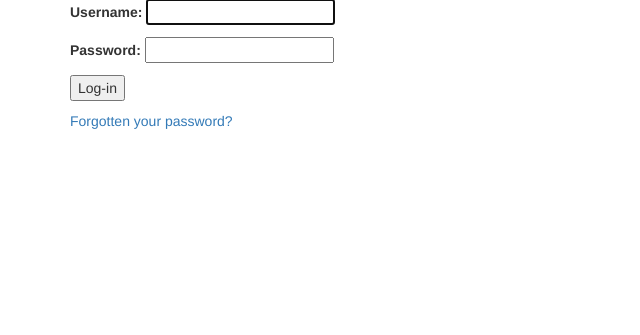
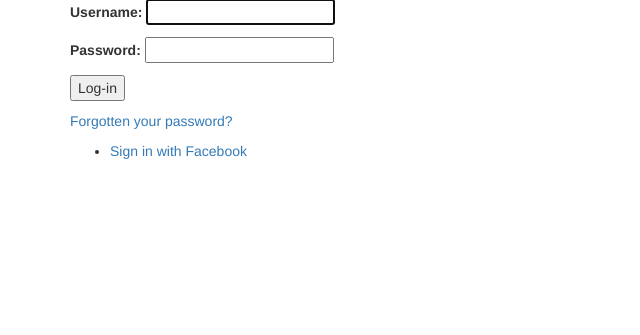
Before and after one commit to Yanze/bookmarks, a Django app: page /account/login/ in a window 1280 px wide. Shown: the part 121-456 px from the top of the page, without its empty margins (0-640 px from the left). Run offline with Django 3.2, Linux system fonts and the light colour scheme; some libraries are stand-ins or nearby versions.

Commit message:
Facebook login

```diff
--- a/account/templates/registration/login.html
+++ b/account/templates/registration/login.html
@@ -21,5 +21,11 @@
     </form>
     <p><a href="{% url "password_reset" %}">Forgotten your password?</a></p>
   </div>
+
+  <div class="social">
+    <ul>
+      <li class="facebook"><a href="{% url 'social:begin' 'facebook' %}">Sign in with Facebook</a></li>
+    </ul>
+  </div>
 </div>
 {% endblock %}
--- a/bookmarks/settings.py
+++ b/bookmarks/settings.py
@@ -21,12 +21,17 @@ LOGIN_REDIRECT_URL = reverse_lazy('dashboard')
 LOGIN_URL = reverse_lazy('login')
 LOGOUT_URL = reverse_lazy('logout')
 
+SOCIAL_AUTH_FACEBOOK_KEY = os.environ.get('SOCIAL_AUTH_FACEBOOK_KEY')
+SOCIAL_AUTH_FACEBOOK_SECRET = os.environ.get('SOCIAL_AUTH_FACEBOOK_SECRET')
+
+
 # write email to the console
 EMAIL_BACKEND = 'django.core.mail.backends.console.EmailBackend'
 
 AUTHENTICATION_BACKENDS = (
     'django.contrib.auth.backends.ModelBackend',
     'account.authentication.EmailAuthBackend',
+    'social.backends.facebook.Facebook2OAuth2',
 )
 
 
```
Also changed, not shown: db.sqlite3.
